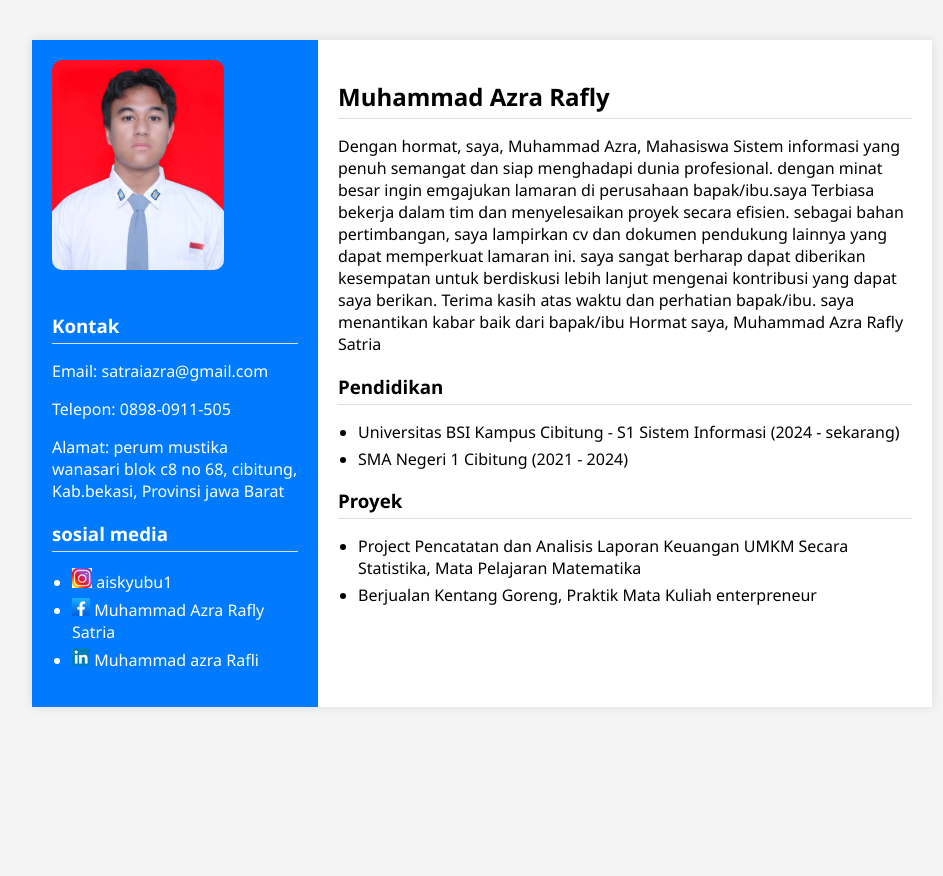
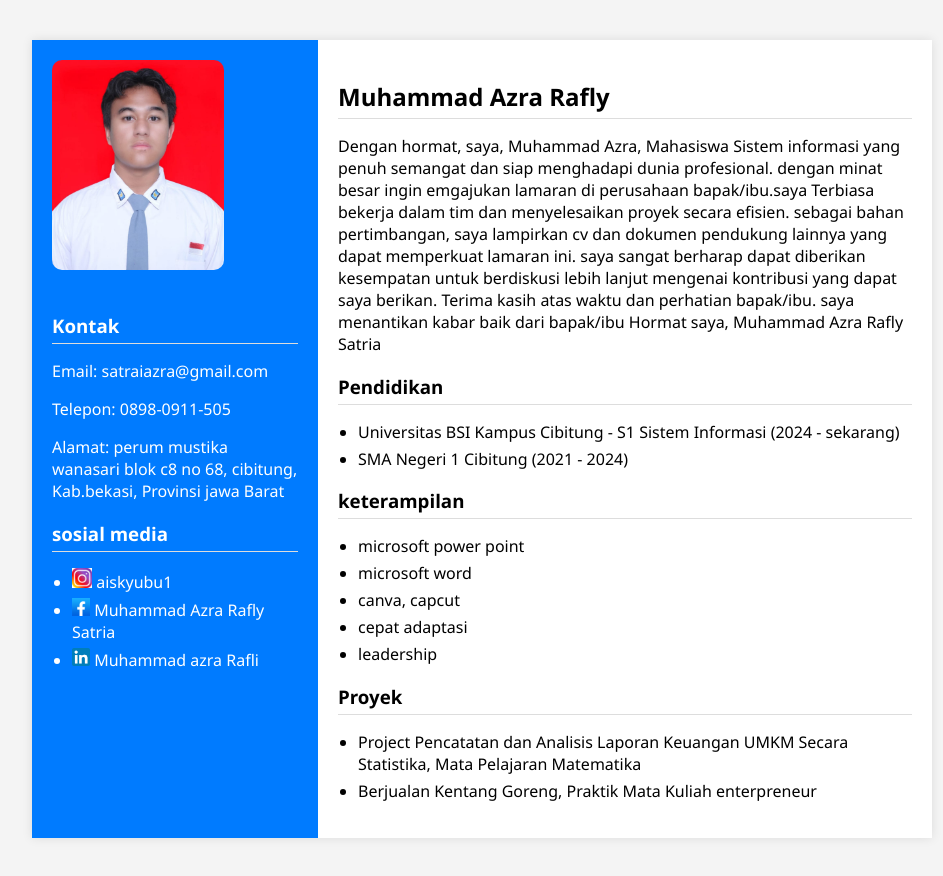
Before and after one commit to 99-byte/cv-ga-profesional, a plain HTML site: page index.html in a window 1280 px wide. Shown: the whole page, without its empty margins (158-1101 px from the left). Before the commit the page ends 800 px from the top, so only its background shows below. Drawn offline with Linux system fonts and the light colour scheme.

Commit message:
Add files via upload

```diff
--- a/index.html
+++ b/index.html
@@ -86,6 +86,15 @@ sans-serif;
       <li>SMA Negeri 1 Cibitung (2021 - 2024)</li>
     </ul>
 
+    <h3>keterampilan</h3>
+    <ul>
+      <li>microsoft power point</li>
+      <li>microsoft word</li>
+      <li>canva, capcut</li>
+      <li>cepat adaptasi</li>
+      <li>leadership</li>
+    </ul>
+
     <h3>Proyek</h3>
     <ul>
       <li>Project Pencatatan dan Analisis Laporan Keuangan UMKM Secara Statistika, Mata Pelajaran Matematika </li>
```
